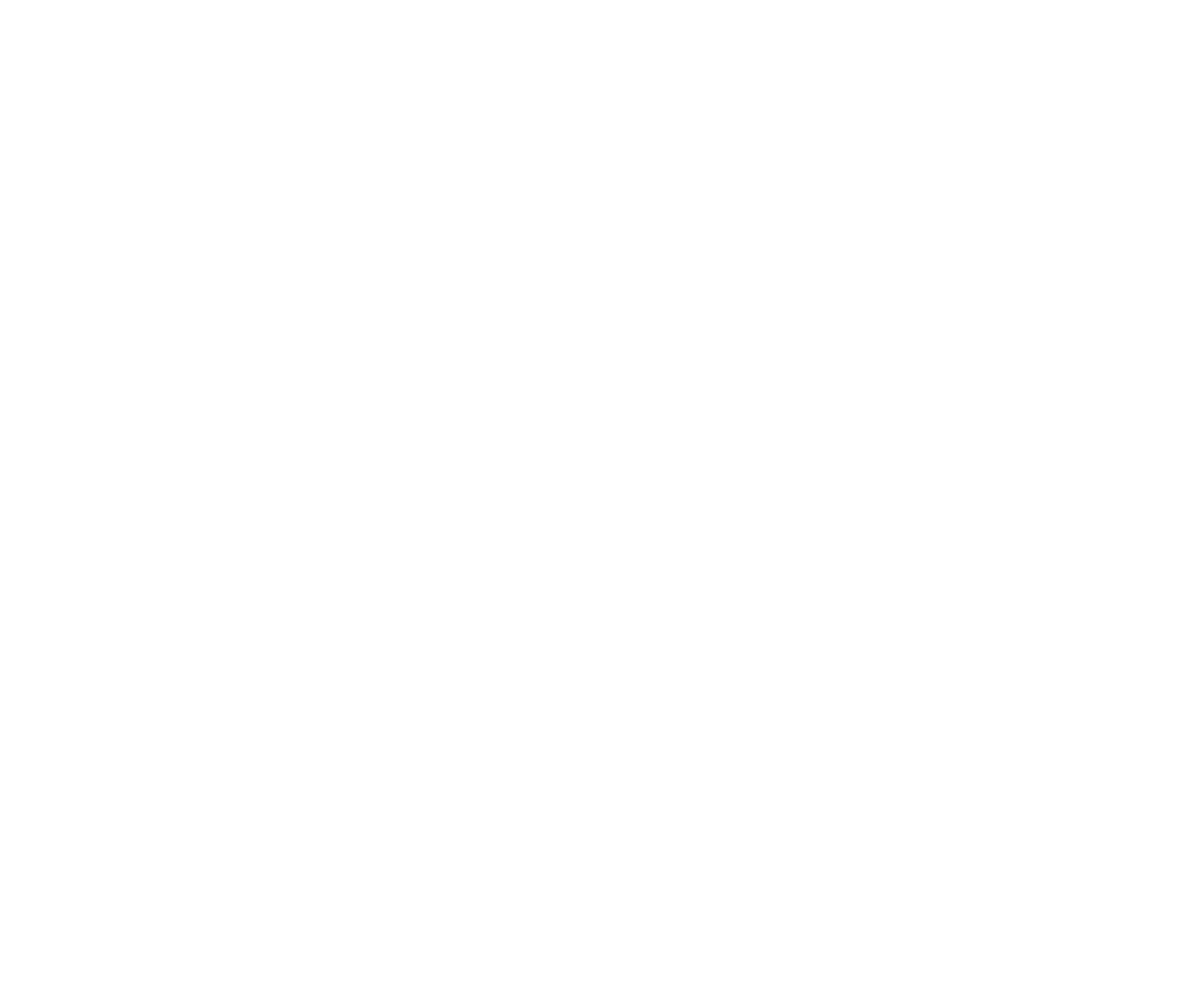
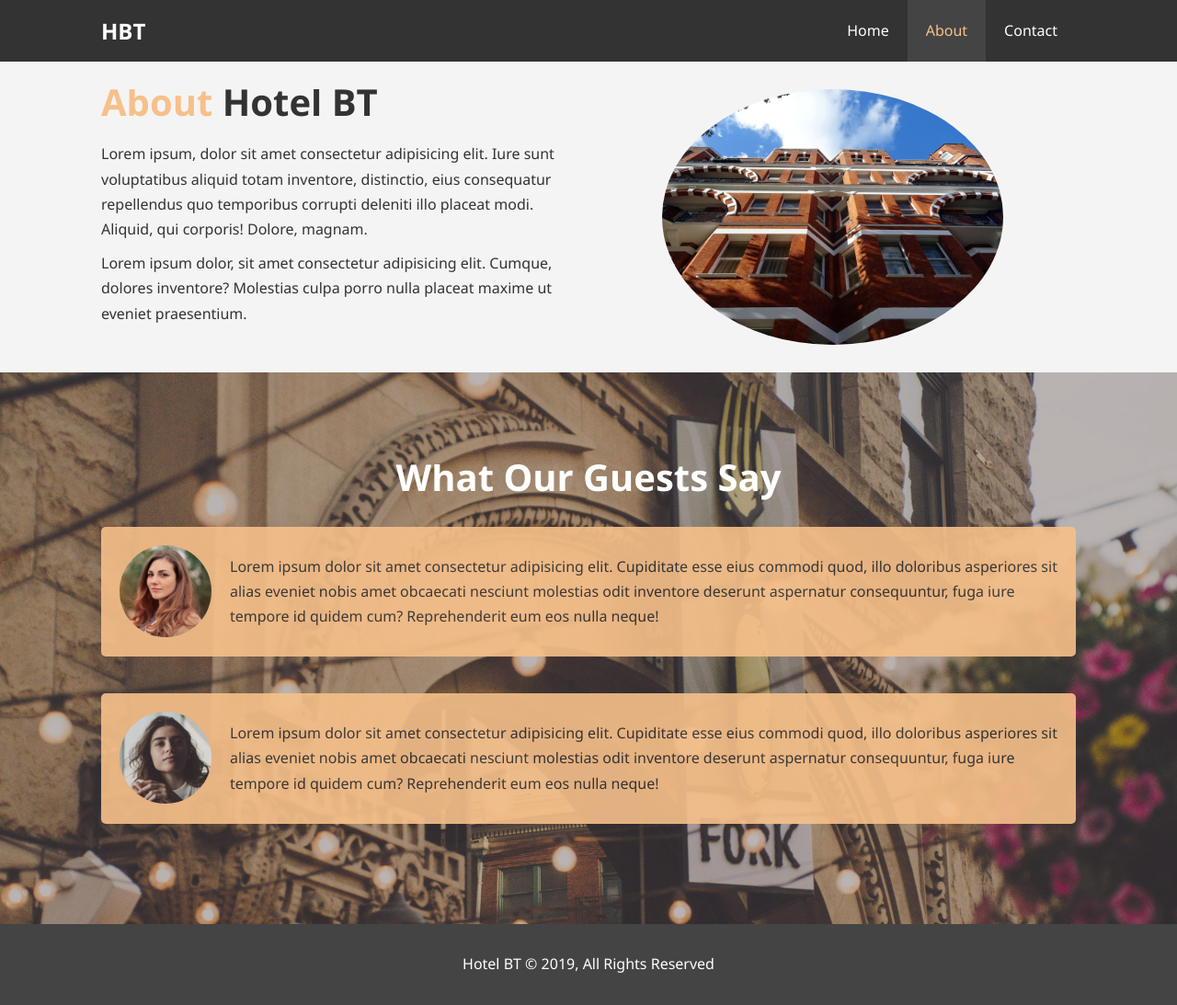
Before and after one commit to Gsus/hotel-website, a plain HTML site: page about.html in a window 1280 px wide. Shown: the whole page at 92% size. Before the commit the page ends 800 px from the top, so only its background shows below. Drawn offline with Linux system fonts and the light colour scheme.

Commit message:
About done. Contact almost done

```diff
--- a/about.html
+++ b/about.html
@@ -0,0 +1,85 @@
+<!DOCTYPE html>
+<html lang="en">
+  <head>
+    <meta charset="UTF-8" />
+    <meta name="viewport" content="width=device-width, initial-scale=1.0" />
+    <meta http-equiv="X-UA-Compatible" content="ie=edge" />
+    <meta
+      name="description"
+      content="Welcome to the most extraordinary hotel in Boston Massachusetts"
+    />
+    <meta name="keywords" content="hotel, boston hotel, new england hotel" />
+    <link rel="stylesheet" href="./css/style.css" />
+    <title>Hotel BT | About</title>
+  </head>
+  <body>
+    <header>
+      <nav id="navbar">
+        <div class="container">
+          <h1 class="logo"><a href="index.html">HBT</a></h1>
+          <ul>
+            <li><a href="index.html">Home</a></li>
+            <li><a class="current" href="about.html">About</a></li>
+            <li><a href="contact.html">Contact</a></li>
+          </ul>
+        </div>
+      </nav>
+    </header>
+
+    <section id="about-info" class="bg-light py-3">
+      <div class="container">
+        <div class="info-left">
+          <h1 class="l-heading">
+            <span class="text-primary">About</span> Hotel BT
+          </h1>
+          <p>
+            Lorem ipsum, dolor sit amet consectetur adipisicing elit. Iure sunt
+            voluptatibus aliquid totam inventore, distinctio, eius consequatur
+            repellendus quo temporibus corrupti deleniti illo placeat modi.
+            Aliquid, qui corporis! Dolore, magnam.
+          </p>
+          <p>
+            Lorem ipsum dolor, sit amet consectetur adipisicing elit. Cumque,
+            dolores inventore? Molestias culpa porro nulla placeat maxime ut
+            eveniet praesentium.
+          </p>
+        </div>
+        <div class="info-right">
+          <img src="./img/photo-2.jpg" alt="Hotel" />
+        </div>
+      </div>
+    </section>
+
+    <div class="clr"></div>
+
+    <section id="testimonials" class="py-3">
+      <div class="container">
+        <h2 class="l-heading">What Our Guests Say</h2>
+        <div class="testimonial bg-primary">
+          <img src="./img/person-1.jpg" alt="Samantha" />
+          <p>
+            Lorem ipsum dolor sit amet consectetur adipisicing elit. Cupiditate
+            esse eius commodi quod, illo doloribus asperiores sit alias eveniet
+            nobis amet obcaecati nesciunt molestias odit inventore deserunt
+            aspernatur consequuntur, fuga iure tempore id quidem cum?
+            Reprehenderit eum eos nulla neque!
+          </p>
+        </div>
+        <div class="testimonial bg-primary">
+          <img src="./img/person-2.jpg" alt="Jen" />
+          <p>
+            Lorem ipsum dolor sit amet consectetur adipisicing elit. Cupiditate
+            esse eius commodi quod, illo doloribus asperiores sit alias eveniet
+            nobis amet obcaecati nesciunt molestias odit inventore deserunt
+            aspernatur consequuntur, fuga iure tempore id quidem cum?
+            Reprehenderit eum eos nulla neque!
+          </p>
+        </div>
+      </div>
+    </section>
+
+    <footer id="main-footer">
+      <p>Hotel BT &copy; 2019, All Rights Reserved</p>
+    </footer>
+  </body>
+</html>
--- a/css/style.css
+++ b/css/style.css
@@ -77,6 +77,25 @@
 .bg-primary {
   background: #f7c08a;
   color: #333;
+}
+
+.clr {
+  clear: both;
+}
+
+.l-heading {
+  font-size: 40px;
+}
+
+/* Padding */
+.py-1 {
+  padding: 10px 0;
+}
+.py-2 {
+  padding: 20px 0;
+}
+.py-3 {
+  padding: 30px 0;
 }
 
 /* Navbar */
@@ -175,3 +194,60 @@
 .box i {
   margin-bottom: 10px;
 }
+
+/* About */
+#about-info .info-left {
+  float: left;
+  width: 50%;
+  min-height: 100%;
+}
+
+#about-info .info-right {
+  float: right;
+  width: 50%;
+  min-height: 100%;
+}
+
+#about-info .info-right img {
+  display: block;
+  margin: auto;
+  width: 70%;
+  border-radius: 50%;
+}
+
+/* Testimonials */
+
+#testimonials {
+  height: 600px;
+  background: url(../img/test-bg.jpg) no-repeat center center/cover;
+  padding-top: 100px;
+}
+
+#testimonials h2 {
+  color: #fff;
+  text-align: center;
+  padding-bottom: 40px;
+}
+
+#testimonials .testimonial {
+  padding: 20px;
+  margin-bottom: 40px;
+  border-radius: 5px;
+  opacity: 0.9;
+}
+
+#testimonials .testimonial img {
+  width: 100px;
+  float: left;
+  margin-right: 20px;
+  border-radius: 50%;
+}
+
+/* Footer */
+
+#main-footer {
+  text-align: center;
+  background: #444;
+  color: #fff;
+  padding: 20px;
+}
```
Also changed, not shown: contact.html (+60 -0 lines), index.html (+5 -1 lines).
